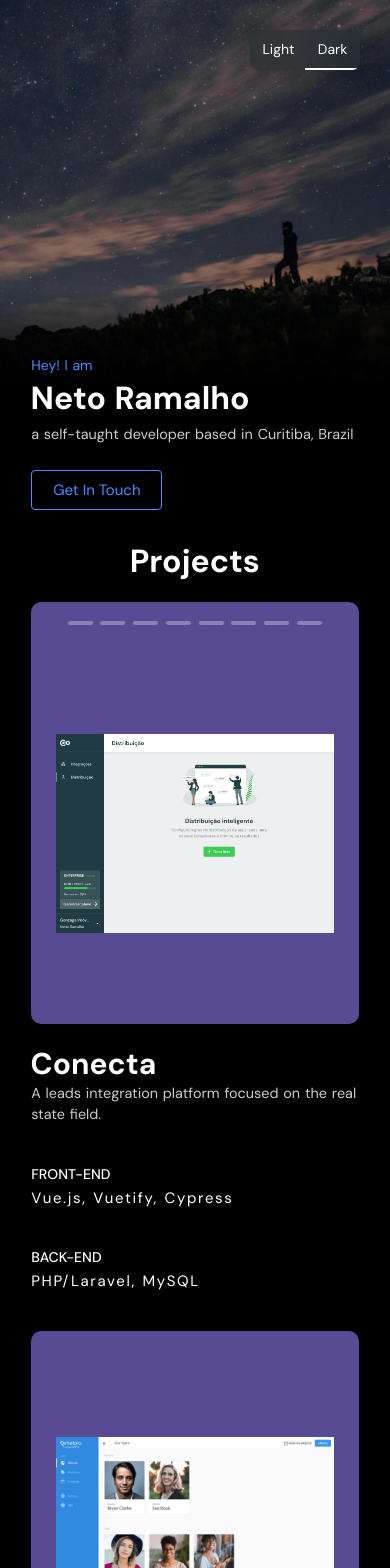
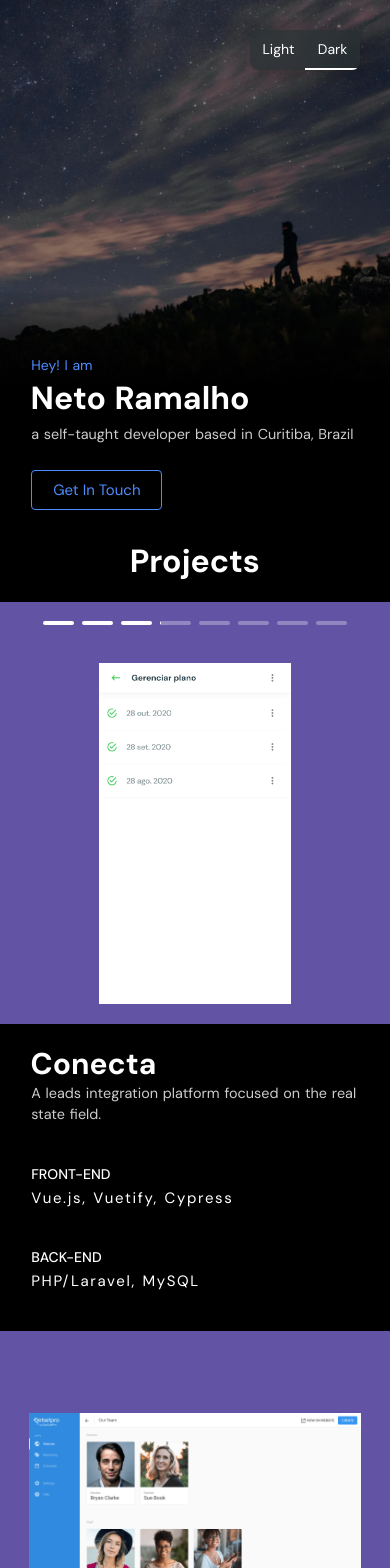
Before and after one commit to netoramalho/portfolio, a Nuxt app: page / in a window 390 px wide. Shown: the top 1568 px of the page. Built offline with nearby package versions, Linux system fonts and the light colour scheme.

Commit message:
Preview: playing only if the component is fully visible

```diff
--- a/components/Preview.vue
+++ b/components/Preview.vue
@@ -1,5 +1,5 @@
 <template>
-  <div class="preview" @click="next()" @mouseover="play()" @mouseleave="stop()">
+  <div v-observe-visibility="{callback: visibilityChanged,throttle: 300,intersection:{threshold:1}}" class="preview" :class="{playing: timer}">
     <div v-show="!isSingleImage" class="indicator">
       <div v-for="(item, index) in images" :key="index" class="bar" :class="{active: current > index, current: timer && current === index}">
         <div class="inProgress" />
@@ -29,7 +29,7 @@
 
   overflow: hidden;
 
-  &:hover {
+  &.playing {
     background: rgba(var(--secondary), 1);
   }
 
@@ -85,7 +85,9 @@
 
 @media screen and (max-width: 850px){
   .preview {
-    width: 100%;
+    width: 100vw;
+    border-radius: 0;
+    margin: 0 -8vw;
     height: 50vh;
 
     .images {
@@ -131,11 +133,12 @@ export default {
   methods: {
     play () {
       this.stop()
-      this.timer = setTimeout(this.next, 2000)
+      this.timer = setInterval(this.next, 2000)
     },
     stop () {
       if (this.timer) {
-        clearTimeout(this.timer)
+        clearInterval(this.timer)
+        this.timer = false
       }
     },
     next () {
@@ -148,8 +151,9 @@ export default {
       this.current = this.nextImage
 
       this.viewportImages.push(this.images[this.nextImage])
-
-      this.play()
+    },
+    visibilityChanged (isVisible) {
+      isVisible ? this.play() : this.stop()
     }
   }
 }
--- a/nuxt.config.js
+++ b/nuxt.config.js
@@ -40,7 +40,8 @@ export default {
 
   // Plugins to run before rendering page (https://go.nuxtjs.dev/config-plugins)
   plugins: [
-    { src: '@/plugins/aos', mode: 'client' }
+    { src: '@/plugins/aos', mode: 'client' },
+    { src: '@/plugins/visibility', mode: 'client' }
   ],
 
   purgeCSS: {
--- a/package.json
+++ b/package.json
@@ -13,7 +13,8 @@
   "dependencies": {
     "aos": "^2.3.4",
     "core-js": "^3.6.5",
-    "nuxt": "^2.14.6"
+    "nuxt": "^2.14.6",
+    "vue-observe-visibility": "^0.4.6"
   },
   "devDependencies": {
     "@nuxtjs/eslint-config": "^3.1.0",
--- /dev/null
+++ b/plugins/visibility.js
@@ -0,0 +1,4 @@
+import Vue from 'vue'
+import VueObserveVisibility from 'vue-observe-visibility'
+
+Vue.use(VueObserveVisibility)
```
Also changed, not shown: 1 other file (tests, documents, lock files or other folders).
